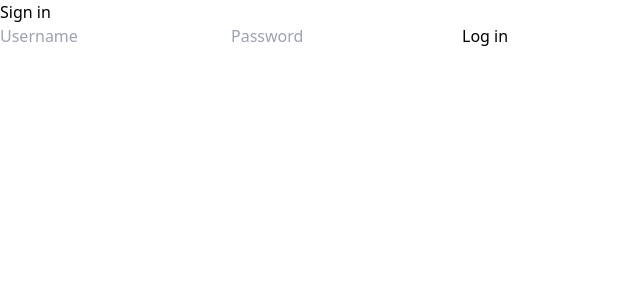
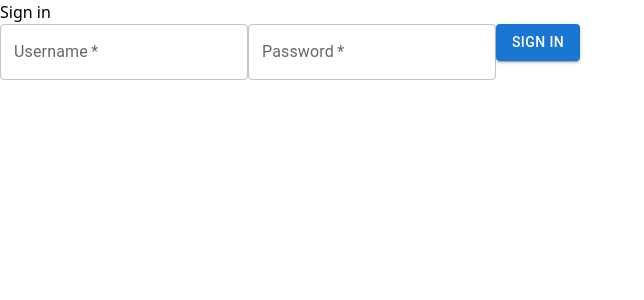
Before and after one commit to TottySnowman/portfolioDashboard, a React (Vite) app: page /signIn in a window 1280 px wide. Shown: the top 300 px of the page, without its empty margins (0-644 px from the left). Built offline with nearby package versions, Linux system fonts and the light colour scheme.

Commit message:
added mui and better sign in page

```diff
--- a/package.json
+++ b/package.json
@@ -10,6 +10,10 @@
     "preview": "vite preview"
   },
   "dependencies": {
+    "@emotion/react": "^11.13.3",
+    "@emotion/styled": "^11.13.0",
+    "@mui/icons-material": "^6.1.5",
+    "@mui/material": "^6.1.5",
     "@reduxjs/toolkit": "^2.2.8",
     "@typescript-eslint/eslint-plugin": "^8.8.1",
     "@typescript-eslint/parser": "^8.8.1",
--- a/src/components/signInForm.tsx
+++ b/src/components/signInForm.tsx
@@ -3,6 +3,7 @@ import { useDispatch, useSelector } from "react-redux";
 import { signIn } from "../store/slices/authSlice";
 import { AppDispatch, RootState } from "../store/store";
 import { useNavigate } from "react-router-dom";
+import { Button, TextField } from "@mui/material";
 
 interface signInForm {
   username: string;
@@ -46,28 +47,29 @@ function SignInForm() {
         onSubmit={handleSubmit}
         className="flex flex-col gap-5 justify-center items-center border"
       >
-        <input
+        <TextField
           type="text"
-          className="form-control"
+          label="Username"
           id="username"
           placeholder="Username"
           value={username}
           onChange={handleUsernameChange}
           required
         />
-        <input
+        <TextField
+          id="password"
+          label="Password"
+          variant="outlined"
+          placeholder="Password"
           type="password"
-          className="form-control"
-          id="password"
-          placeholder="Password"
           value={password}
           onChange={handlePasswordChange}
           required
         />
 
-        <button type="submit" className="bg-sky-600 p-5 rounded-md">
-          Log in
-        </button>
+        <Button variant="contained" type="submit">
+          Sign in
+        </Button>
       </form>
       {authState.loading && <p>Loading...</p>}
       {authState.error && <p>Error: {authState.error}</p>}
```
Also changed, not shown: 1 other file (tests, documents, lock files or other folders).
